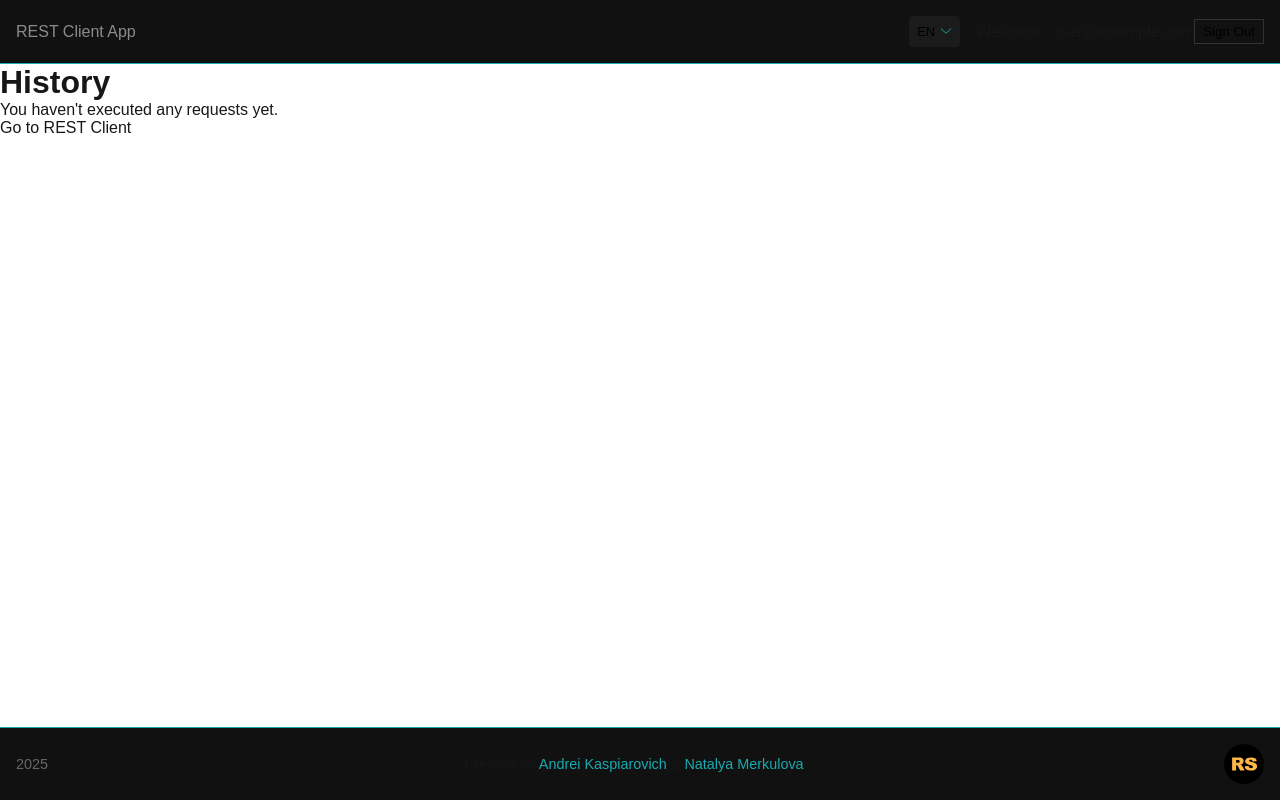
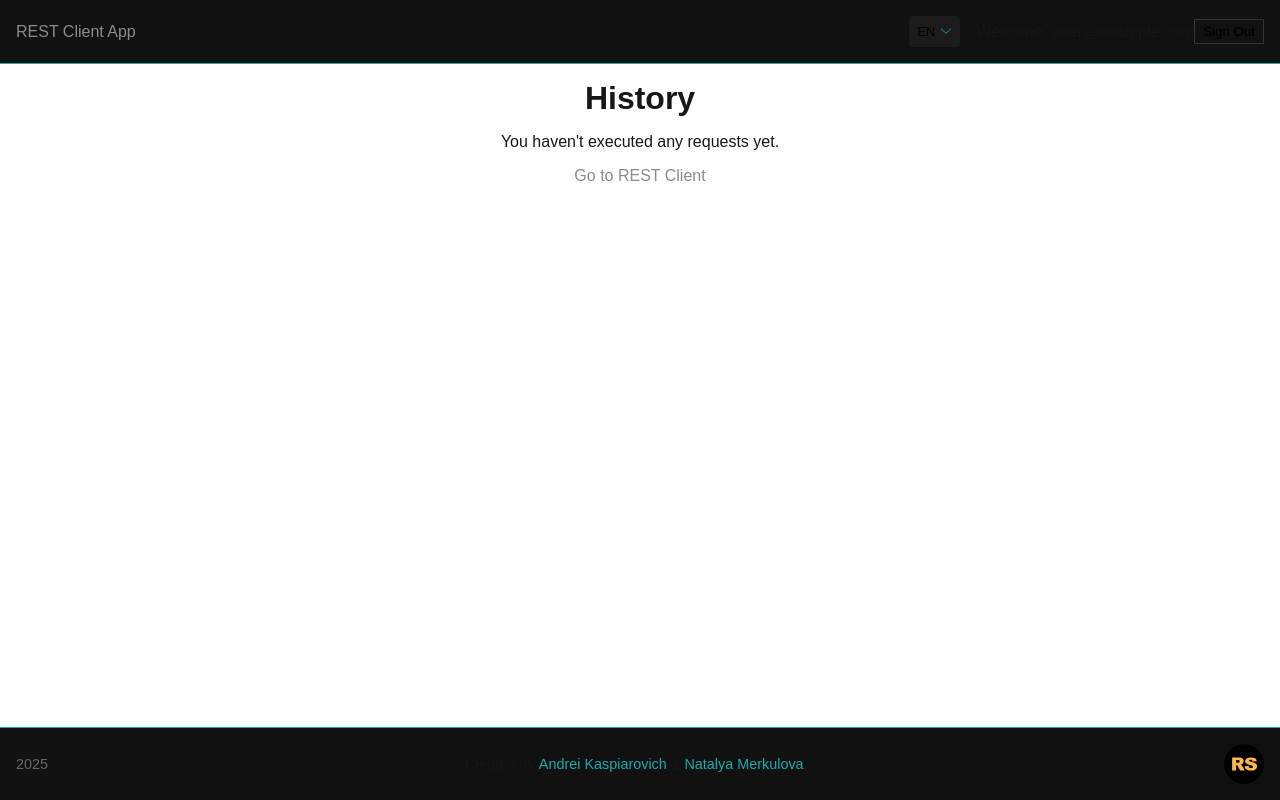
Before and after one commit to vadzimavich/rest-client-app, a Next.js app: page /history in a window 1280 px wide. Built offline with nearby package versions, Linux system fonts and the light colour scheme; no server answers; sample sign-in values are in the browser's storage.

Commit message:
feat: create ui for history list

```diff
--- /dev/null
+++ b/src/app/(main)/history/historyPage.module.css
@@ -0,0 +1,48 @@
+.container {
+    display: flex;
+    flex-direction: column;
+    align-items: center;
+    padding: 1rem;
+    max-width: 800px;
+    margin: 0 auto;
+}
+
+.title {
+    margin-bottom: 1rem;
+}
+
+.historyList {
+    margin-top: 1rem;
+    list-style: none;
+    margin-top: 1rem;
+    padding: 0;
+    width: 100%;
+    display: flex;
+    flex-direction: column;
+    align-items: center;
+}
+
+.historyItem {
+    margin-bottom: 0.5rem;
+    width: 100%;
+    display: flex;
+    justify-content: center;
+}
+
+.link {
+    text-decoration: none;
+    color: #8b8b8b;
+    display: flex;
+    gap: 0.5rem;
+    justify-content: center;
+    width: auto;
+    margin-top: 1rem;
+}
+
+.link:hover {
+    text-decoration: underline;
+}
+
+.method {
+    font-weight: bold;
+}
--- a/src/app/(main)/history/page.tsx
+++ b/src/app/(main)/history/page.tsx
@@ -4,6 +4,7 @@ import admin from 'firebase-admin';
 import { firestore } from '@/lib/firebase/admin';
 import { HistoryItem } from '@/types/request';
 import PrivateRoute from '@/components/PrivateRoute';
+import styles from './historyPage.module.css';
 
 const safeEncode = (str: unknown): string => {
   if (!str) return '';
@@ -17,37 +18,26 @@ const safeEncode = (str: unknown): string => {
 
 async function getHistoryForUser(): Promise<HistoryItem[]> {
   try {
-    // get token
     const cookieStore = await cookies();
     const sessionCookie = cookieStore.get('session')?.value;
-    if (!sessionCookie) {
-      return [];
-    }
+    if (!sessionCookie) return [];
 
-    // verify
     const decodedToken = await admin.auth().verifySessionCookie(sessionCookie);
     const userId = decodedToken.uid;
 
-    // firestore
     const historySnapshot = await firestore
       .collection('history')
       .where('userId', '==', userId)
       .orderBy('timestamp', 'desc')
-      .limit(50) // last 50 requests
+      .limit(50)
       .get();
 
-    if (historySnapshot.empty) {
-      return [];
-    }
+    if (historySnapshot.empty) return [];
 
-    // convert data
-    const history: HistoryItem[] = historySnapshot.docs.map((doc) => {
-      const data = doc.data();
-      return {
+    const history: HistoryItem[] = historySnapshot.docs.map((doc) => ({
       id: doc.id,
-        ...data,
-      } as HistoryItem;
-    });
+      ...doc.data(),
+    } as HistoryItem));
 
     return history;
   } catch (error) {
@@ -61,14 +51,15 @@ export default async function HistoryPage() {
 
   return (
     <PrivateRoute>
-      <h1>History</h1>
+      <div className={styles.container}>
+        <h1 className={styles.title}>History</h1>
         {historyItems.length === 0 ? (
           <div>
             <p>You haven&apos;t executed any requests yet.</p>
-          <Link href="/client">Go to REST Client</Link>
+            <Link href="/client" className={styles.link}>Go to REST Client</Link>
           </div>
         ) : (
-        <ul style={{ listStyle: 'none', marginTop: '1rem' }}>
+          <ul className={styles.historyList}>
             {historyItems.map((item) => {
               const params = new URLSearchParams();
               params.set('method', item.request.method);
@@ -82,11 +73,9 @@ export default async function HistoryPage() {
               const href = `/client?${params.toString()}`;
 
               return (
-              <li key={item.id} style={{ marginBottom: '0.5rem' }}>
-                <Link href={href}>
-                  <span style={{ fontWeight: 'bold', marginRight: '1rem' }}>
-                    {item.request.method}
-                  </span>
+                <li key={item.id} className={styles.historyItem}>
+                  <Link href={href} className={styles.link}>
+                    <span className={styles.method}>{item.request.method}</span>
                     <span>{item.request.url}</span>
                   </Link>
                 </li>
@@ -94,6 +83,7 @@ export default async function HistoryPage() {
             })}
           </ul>
         )}
+      </div>
     </PrivateRoute>
   );
 }
```
Lines whose indentation alone changed are shown as unchanged.
